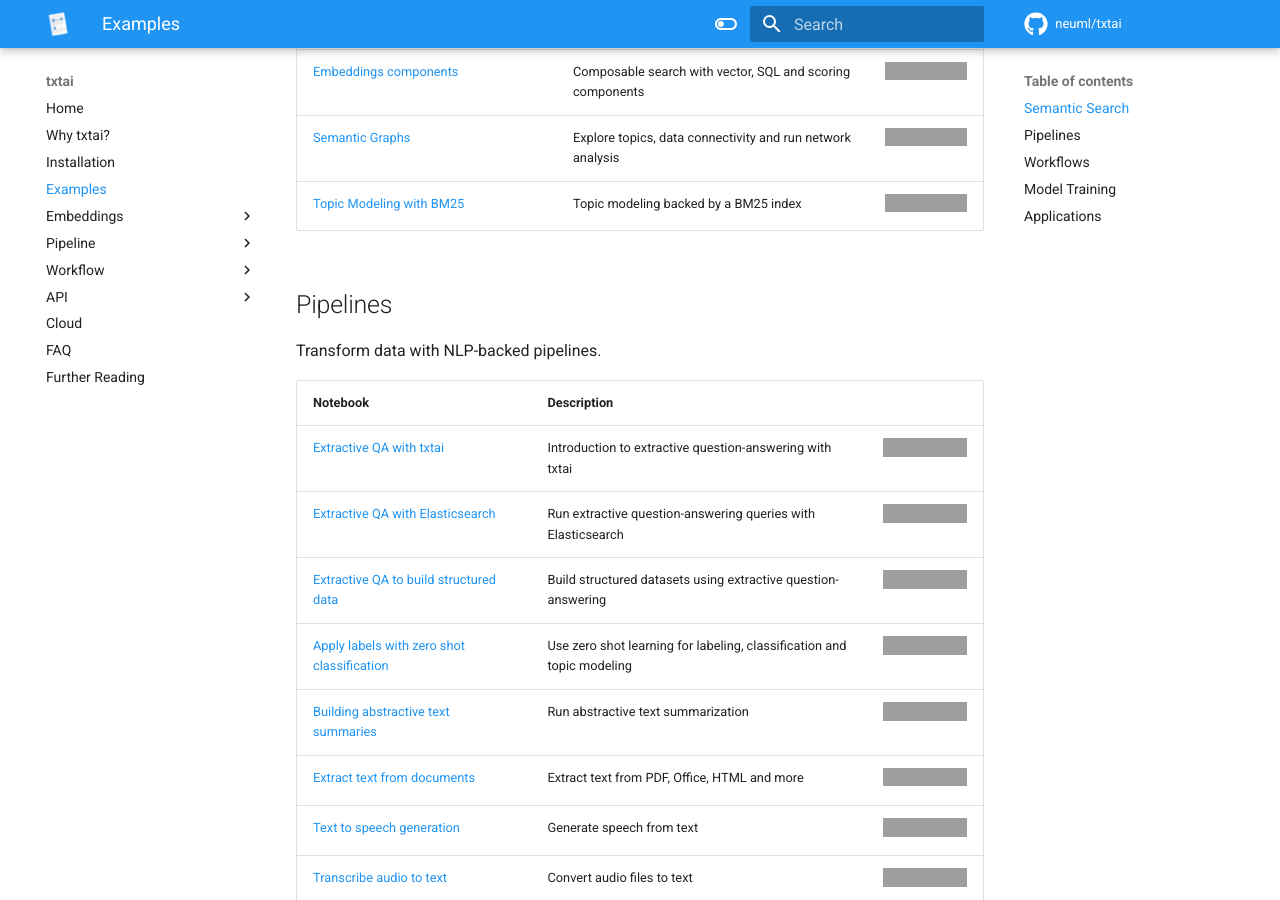
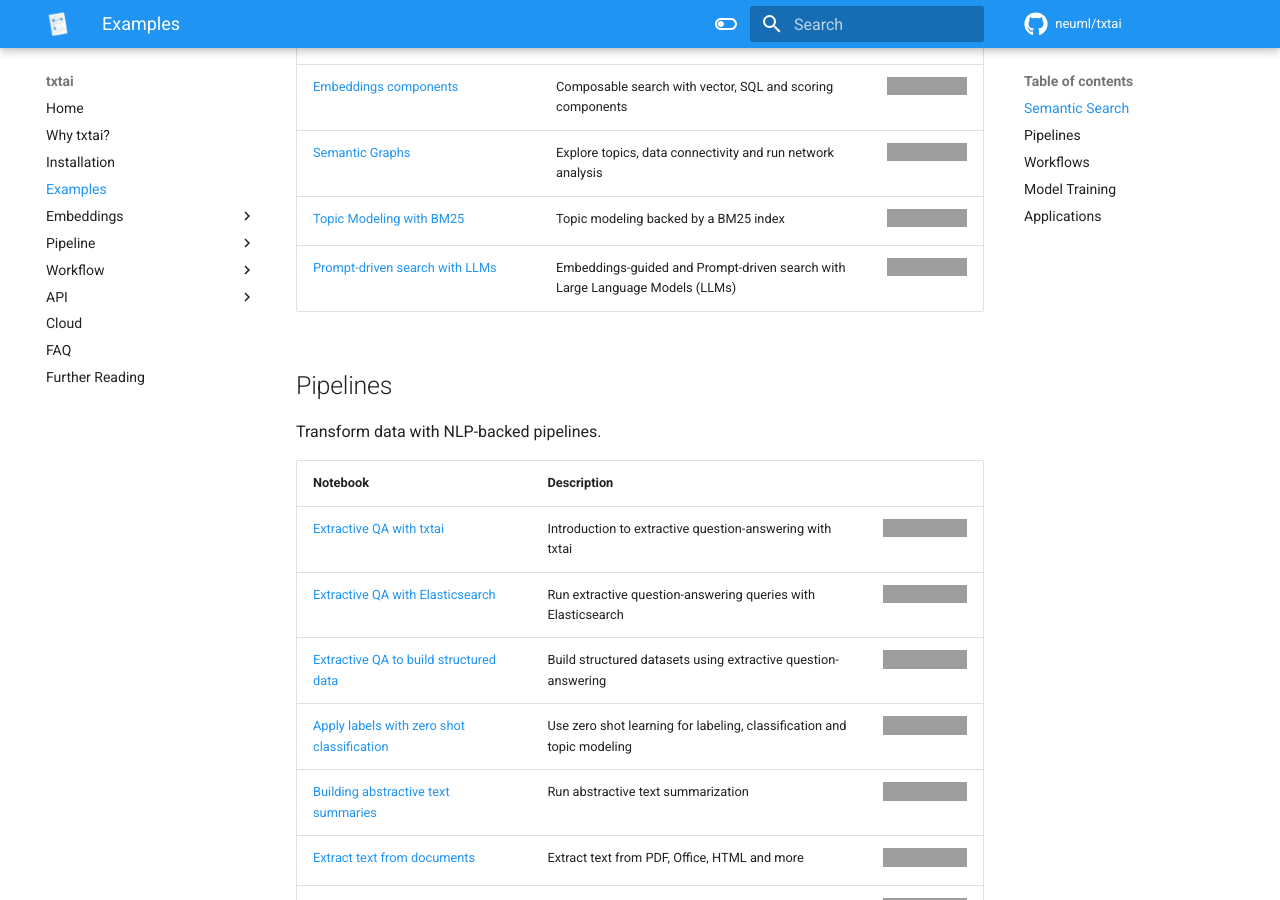
Before and after one commit to neuml/txtai, an MkDocs documentation site: the page built from docs/examples.md, in a window 1280 px wide and 900 px high, scrolled down 1394 px. Built offline with MkDocs 1.6.1 and Material for MkDocs 9.7.7, drawn with Linux system fonts in a browser that asks for light colours; comment, search, counter and statistics services are not loaded; grey boxes are pictures that could not be loaded.

Commit message:
Add notebook for prompt-driven search with LLMs, closes #418

```diff
--- a/docs/examples.md
+++ b/docs/examples.md
@@ -26,6 +26,7 @@
 | [Embeddings components](https://github.com/neuml/txtai/blob/master/examples/37_Embeddings_index_components.ipynb) | Composable search with vector, SQL and scoring components | [![Open In Colab](https://colab.research.google.com/assets/colab-badge.svg)](https://colab.research.google.com/github/neuml/txtai/blob/master/examples/37_Embeddings_index_components.ipynb) |
 | [Semantic Graphs](https://github.com/neuml/txtai/blob/master/examples/38_Introducing_the_Semantic_Graph.ipynb) | Explore topics, data connectivity and run network analysis| [![Open In Colab](https://colab.research.google.com/assets/colab-badge.svg)](https://colab.research.google.com/github/neuml/txtai/blob/master/examples/38_Introducing_the_Semantic_Graph.ipynb) |
 | [Topic Modeling with BM25](https://github.com/neuml/txtai/blob/master/examples/39_Classic_Topic_Modeling_with_BM25.ipynb) | Topic modeling backed by a BM25 index | [![Open In Colab](https://colab.research.google.com/assets/colab-badge.svg)](https://colab.research.google.com/github/neuml/txtai/blob/master/examples/39_Classic_Topic_Modeling_with_BM25.ipynb) |
+| [Prompt-driven search with LLMs](https://github.com/neuml/txtai/blob/master/examples/42_Prompt_driven_search_with_LLMs.ipynb) | Embeddings-guided and Prompt-driven search with Large Language Models (LLMs) | [![Open In Colab](https://colab.research.google.com/assets/colab-badge.svg)](https://colab.research.google.com/github/neuml/txtai/blob/master/examples/42_Prompt_driven_search_with_LLMs.ipynb) |
 
 ## Pipelines
 
```
Also changed, not shown: README.md (+1 -0 lines), docs/pipeline/text/extractor.md (+1 -0 lines), 1 other file.
